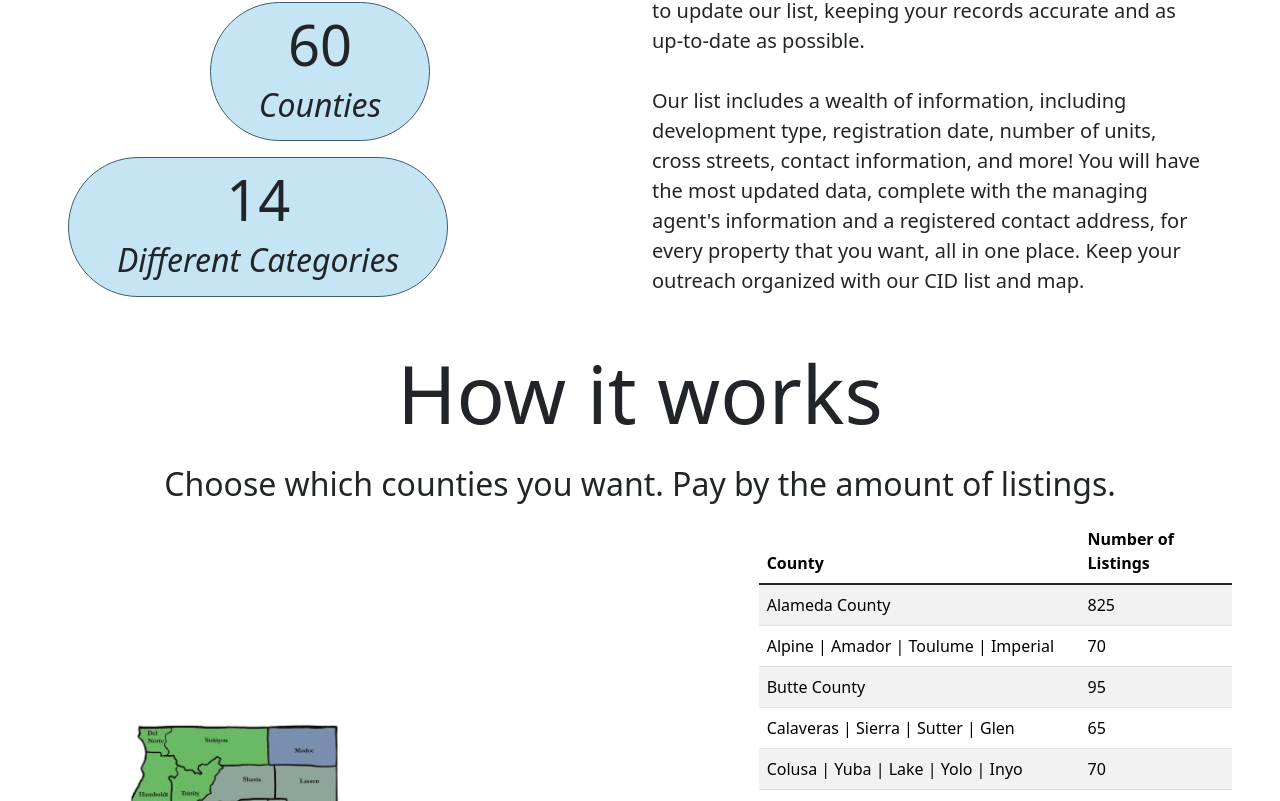
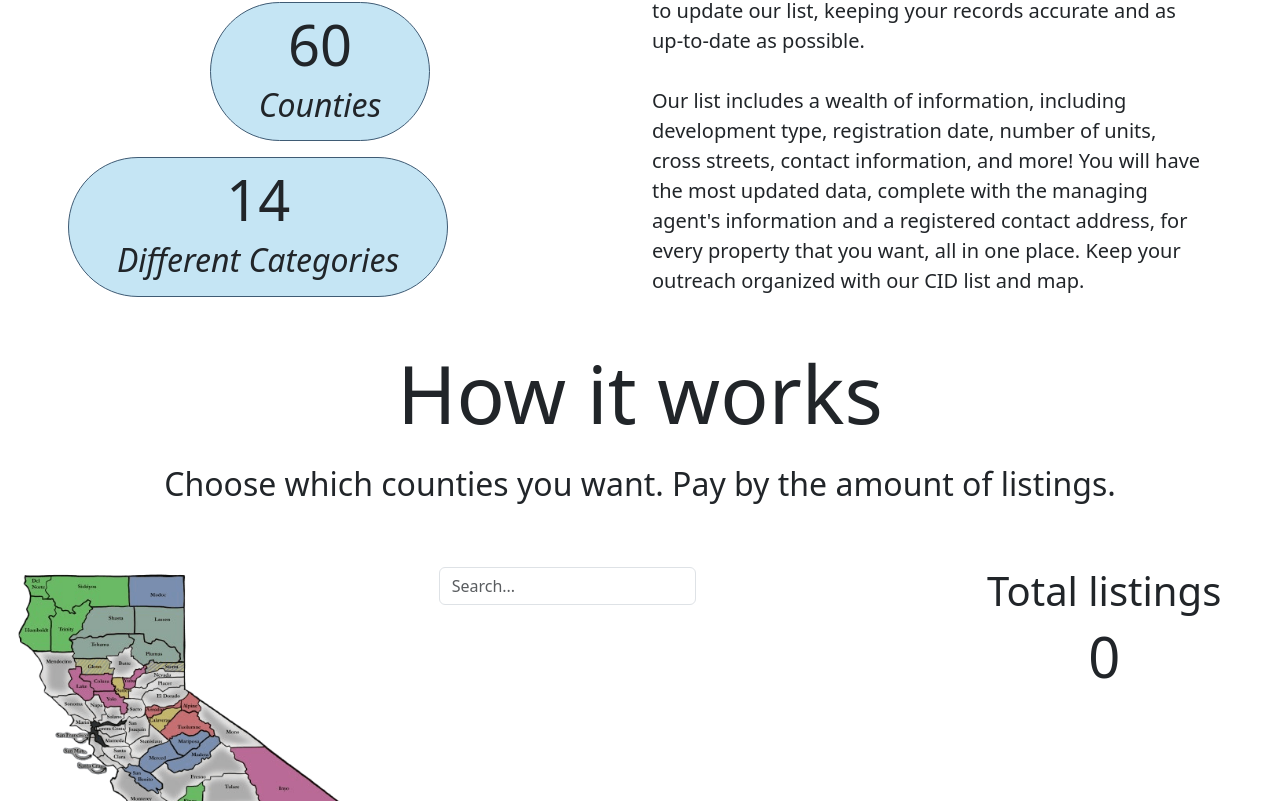
Before and after one commit to AndrewHSenko/MarketingSolutionVI, a React app in the folder frontend/: page / in a window 1280 px wide. Shown: the part 1999-2800 px from the top of the page. Built offline with nearby package versions, Linux system fonts and the light colour scheme; the HTML template or start-up script is replaced by a standard one.

Commit message:
First version done. Still need to modify CountyMap so has hoverable asset instead of dropdown menu and make content changes as needed

```diff
--- /dev/null
+++ b/frontend/src/components/CountyDropdown.jsx
@@ -0,0 +1,135 @@
+import { useState } from "react";
+import { Form, Badge, Button, Dropdown, InputGroup } from "react-bootstrap";
+
+const CountyDropdown = () => {
+    const counties = {
+        "Alameda County" : 825,
+        "Alpine • Amador • Toulume • Imperial" : 70,
+        "Butte County" : 95,
+        "Calaveras • Sierra • Sutter • Glen" : 65,
+        "Colusa • Yuba • Lake • Yolo • Inyo" : 70,
+        "Contra Costa County" : 1035,
+        "Del Norte • Humbolt • Trinity • Siskiyou • Kings" : 65,
+        "El Dorado County" : 100,
+        "Fresno County" : 245,
+        "Kern County" : 185,
+        "Lassen • Shasta • Tehama • Plumas • Glen" : 90,
+        "Los Angeles County" : 5935,
+        "Marin County" : 260,
+        "Mendocino County" : 50,
+        "Mono County" : 70,
+        "Monterrey County" : 165,
+        "Napa County" : 83,
+        "Nevada County" : 74,
+        "Orange County" : 2625,
+        "Placer County" : 270,
+        "Riverside County" : 910,
+        "Sacramento County" : 470,
+        "San Benito • Mariposa • Merced • Modoc • Sierra • Madera" : 60,
+        "San Bernardino County" : 380,
+        "San Diego County" : 2765,
+        "San Francisco County" : 685,
+        "San Joaquin County" : 250,
+        "San Luis Obispo County" : 290,
+        "San Mateo County" : 440,
+        "Santa Barbara County" : 460,
+        "Santa Clara County" : 1300,
+        "Santa Cruz County" : 285,
+        "Solano County" : 75,
+        "Sonoma County" : 420,
+        "Stanislaus County" : 110,
+        "Tulare County" : 85,
+        "Ventura County" : 620,
+    }
+
+    const [selected, setSelected] = useState([]);
+    const [totalNumListings, setTotalNumListings] = useState(0)
+    const [search, setSearch] = useState("");
+    const [show, setShow] = useState(false);
+
+    const filtered = Object.entries(counties).filter(([key]) =>
+        key.toLowerCase().includes(search.toLowerCase()));
+
+    const toggle = (item) => {
+        const exists = selected.some(([k]) => k === item[0]);
+        setSelected((prev) =>
+            exists ? prev.filter(([k]) => k !== item[0]) : [...prev, item]
+        );
+        setTotalNumListings((total) => exists ? total - item[1] : total + item[1]);
+    };
+
+    const clearAll = () => {setSelected([]); setTotalNumListings(0)};
+
+    return (
+        <div className="row">
+            <div className="col-12 col-md-7 d-flex gap-5 z-0">
+                <Dropdown show={show} onToggle={(val) => setShow(val)}>
+                    <Dropdown.Toggle as="div" bsPrefix="p-0">
+                        <InputGroup>
+                            <Form.Control
+                                placeholder={"Search..."}
+                                value={search}
+                                onChange={(e) => {
+                                    setSearch(e.target.value);
+                                    setShow(true);
+                                }}
+                                onFocus={() => setShow(true)}
+                                onClick={(e) => {e.stopPropagation(); setShow(true)}}
+                            />
+                            {search && (
+                                <Button
+                                    variant="outline-primary"
+                                    onClick={() => { setSearch(""); setShow(false); }}
+                                >x</Button>
+                            )}
+                        </InputGroup>
+
+                    </Dropdown.Toggle>
+
+
+                    <Dropdown.Menu className="w-auto p-2 overflow-y-auto" style={{maxHeight : "25rem"}}>
+                        {filtered.length === 0 ? (
+                            <Dropdown.ItemText className="text-muted">No results</Dropdown.ItemText>
+                        ) : (
+                            filtered.map(([option, num_listings]) => (
+                            <Dropdown.Item
+                                as="div"
+                                key={option}
+                                onClick={() => {toggle([option, num_listings]); setSearch("")}}
+                                className="d-flex align-items-center rounded"
+                            >
+                            <Form.Check
+                                type="checkbox"
+                                checked={selected.some(([k]) => k === option)}
+                                onChange={() => {}}
+                                onClick={(e) => {e.stopPropagation(); toggle([option, num_listings]); setSearch("")}}
+                                readOnly
+                                label={<p className="lead fs-6 fs-md-5">{`${option} (${num_listings})`}</p>}
+                            />
+                            </Dropdown.Item>
+                            ))
+                        )}
+                    </Dropdown.Menu>
+                </Dropdown>
+                {selected.length > 0 &&
+                    <Button variant="link" size="md" onClick={clearAll} className="align-self-start border border-2 border-primary-dark text-primary-dark text-decoration-none">
+                        Clear all
+                    </Button>
+                }
+            </div>
+            <div className="col-12 col-md-5 d-flex flex-column pe-2 mt-3 mt-md-0 overflow-y-auto" style={{maxHeight : "24rem"}}>
+                <h1 className="display-6 text-center">{`Total listings`}</h1>
+                <h1 className="display-4 text-center">{`${totalNumListings}`}</h1>
+                {selected.map(([item, l]) => (
+                    <div className="p-1 m-2 text-center">
+                        {`${item} : ${l}`}
+                    </div>
+                ))}
+
+            </div>
+        </div>
+    );
+
+}
+
+export default CountyDropdown
--- a/frontend/src/components/CountyMap.jsx
+++ b/frontend/src/components/CountyMap.jsx
@@ -1,15 +1,15 @@
 import counties from '../assets/counties.png'
-import MapTable from '../components/MapTable.jsx'
+import CountyDropdown from './CountyDropdown.jsx'
 
 const CountyMap = () => {
   return (
-    <div className="container-fluid my-3">
-        <div className="row align-items-center">
-            <div className="col-12 col-md-7 d-flex justify-content-center">
+    <div className="container-fluid my-3 pt-3 pt-md-5">
+        <div className="row ">
+            <div className="col-12 col-md-4 d-flex align-items-center justify-content-center">
                 <img src={counties} className="map"/>
             </div>
-            <div className="col-12 col-md-5 d-flex justify-content-center pe-5">
-                <MapTable />
+            <div className="col-12 col-md-8">
+                <CountyDropdown />
             </div>
         </div>
     </div>
--- a/frontend/src/components/Header.jsx
+++ b/frontend/src/components/Header.jsx
@@ -3,7 +3,7 @@ import logo from '../assets/ms.png'
 
 const Header = () => {
     return (
-        <header className="sticky-top z-2 bg-primary">
+        <header className="sticky-top z-3 bg-primary">
             <nav className="navbar navbar-expand-lg w-100 py-0">
                 <div className="container-fluid mx-4">
                   <div className="d-flex flex-column align-items-center justify-content-center ms-md-4">
--- a/frontend/src/components/MapTable.jsx
+++ b/frontend/src/components/MapTable.jsx
@@ -1,5 +1,3 @@
-import React from 'react'
-
 const MapTable = () => {
   return (
                 <table class="table table-striped">
--- a/frontend/src/components/PriceScale.jsx
+++ b/frontend/src/components/PriceScale.jsx
@@ -24,7 +24,7 @@ const PriceScale = () => {
     <div className="d-flex flex-column justify-content-center text-center py-lg-5 py-3 bg-primary-dark">
         <Form.Group>
             <Form.Label>
-                <div className="text-light">
+                <div className="text-light py-lg-5">
                     <h1 className="lead">Listings</h1>
                     <h1 className="display-1 text-primary fw-bold">{value}</h1>
                 </div>
@@ -46,7 +46,7 @@ const PriceScale = () => {
                     <span>5000+</span>
                     <span></span>
                 </div>
-                <div className="row g-3 pt-lg-4 justify-content-center align-items-center">
+                <div className="row g-3 py-lg-5 justify-content-center align-items-center">
                     {BOXES.map((box, i) => {
                         const isActive = i === activeIndex;
                         return (
@@ -59,9 +59,6 @@ const PriceScale = () => {
             </div>
 
         </Form.Group>
-        <div>
-
-        </div>
     </div>
     )
 }
--- a/frontend/src/components/Samples.jsx
+++ b/frontend/src/components/Samples.jsx
@@ -6,7 +6,7 @@ const Samples = () => {
     const [active, setActive] = useState(null);
 
     return (
-        <div className="container-fluid mt-4">
+        <div className="container-fluid my-4">
             <div className="row d-flex justify-content-center">
                 <div
                     className={`col-12 col-lg-6 align-items-center  ${active === "sample" ? "bg-primary" : ""}`}
```
